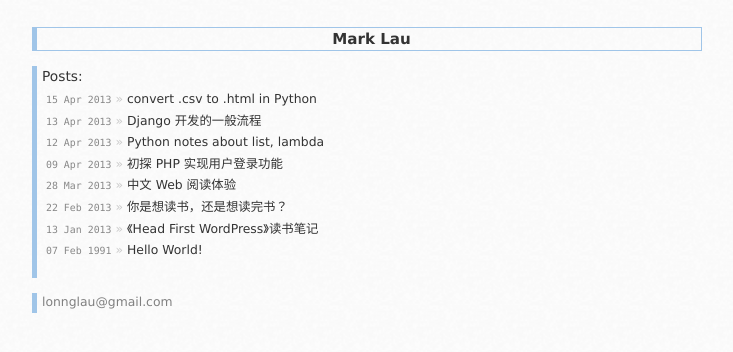
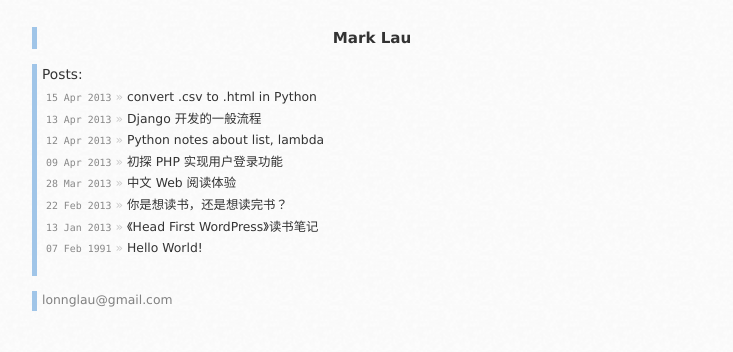
Before and after one commit to yuel/lonn.github.com, a Jekyll site: the page built from index.html, in a window 1280 px wide. Shown: the top 352 px of the page, without its empty margins (273-1006 px from the left). Built offline with Jekyll 4.4.1, drawn with Linux system fonts in a browser that asks for light colours.

Commit message:
Update screen.css

```diff
--- a/css/screen.css
+++ b/css/screen.css
@@ -71,7 +71,6 @@ ul.posts li a:hover {
 
 #header {
     text-align: center;
-    border: 1px solid #A0C5E8;
     margin-bottom: 15px;
     border-left: 5px #A0C5E8 solid;
     padding-left: 5px;
```
